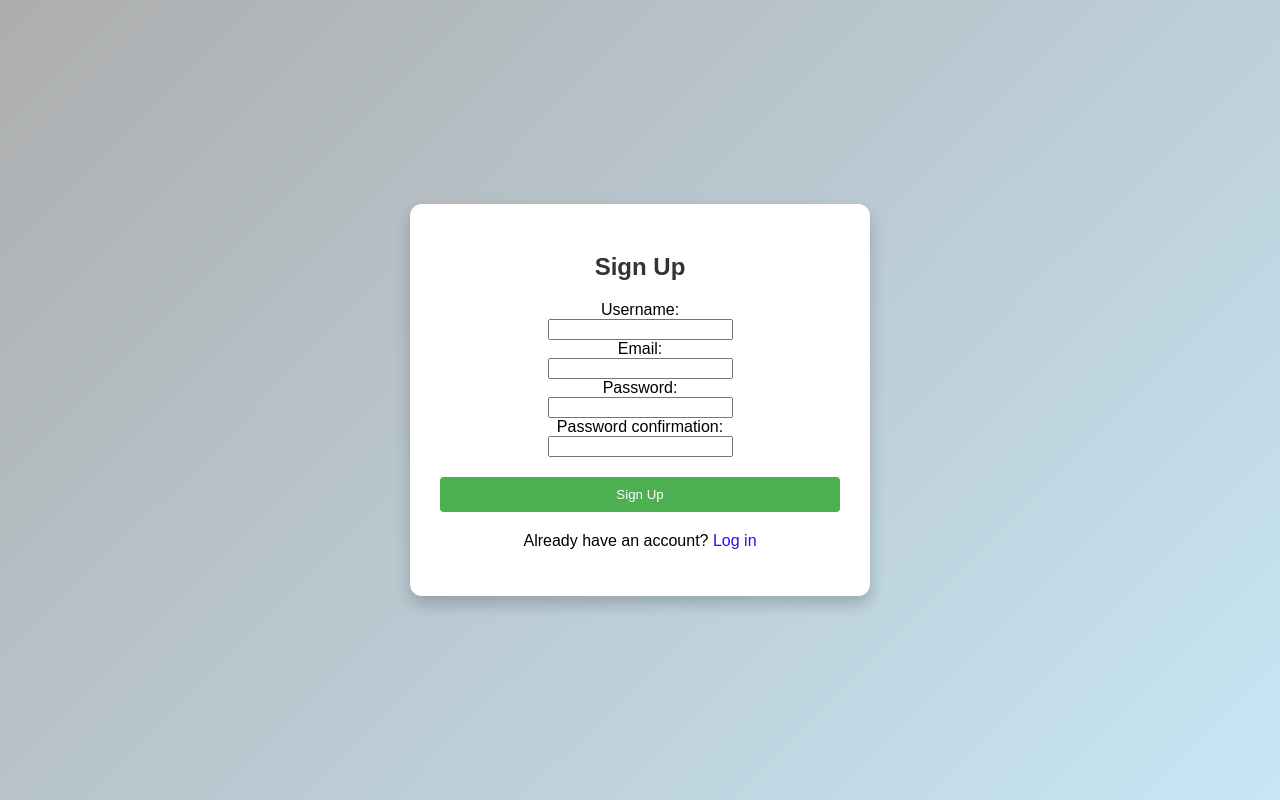
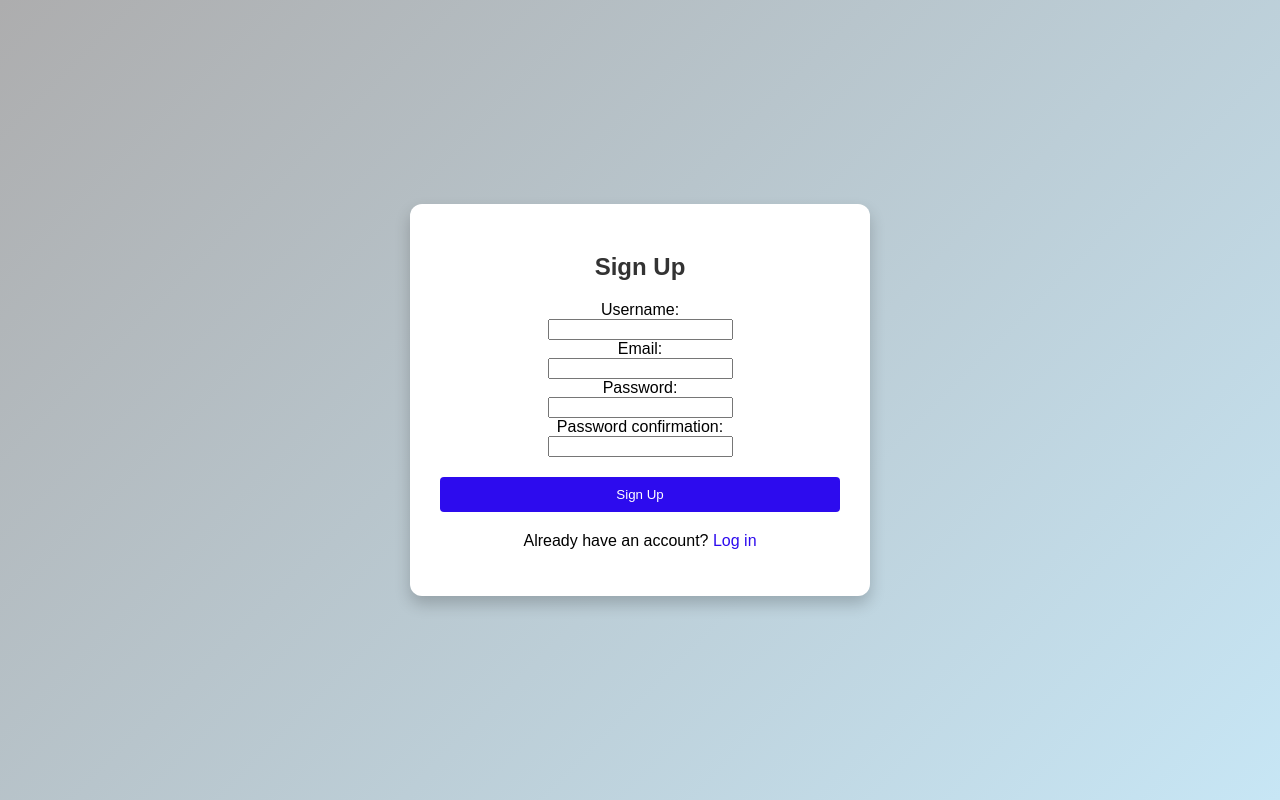
Before and after one commit to Greeshma0826/communityevents_new, a Django app: page /signup/ in a window 1280 px wide. Run offline with Django 5.2, Linux system fonts and the light colour scheme.

Commit message:
Updated signup.html with new styles

```diff
--- a/events/templates/registration/signup.html
+++ b/events/templates/registration/signup.html
@@ -38,7 +38,7 @@
         }
 
         .form-box button {
-            background-color: #4CAF50;
+            background-color: #2d0bee;
             color: white;
             border: none;
             padding: 10px;
@@ -50,7 +50,7 @@
         }
 
         .form-box button:hover {
-            background-color: #45a049; /* Change color on hover */
+            background-color: #2d0bee; /* Change color on hover */
         }
 
         .form-box .error {
```
